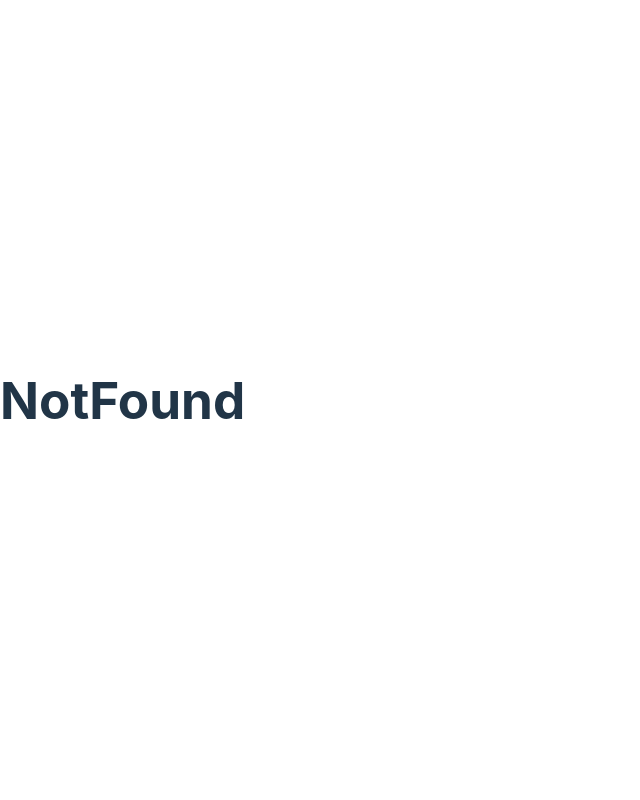
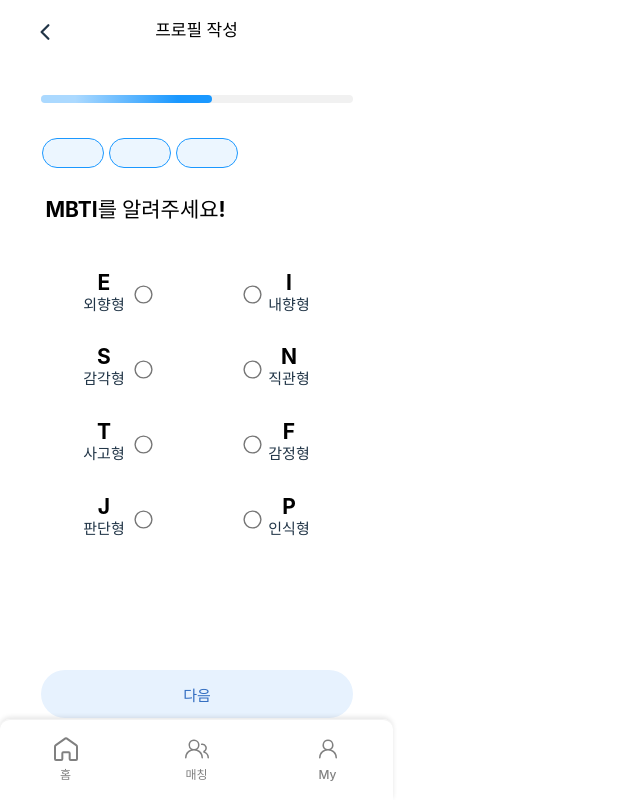
Before and after one commit to umc-meetpick/meetpick_frontend, a React (Vite) app: page /setProfile/mbti in a window 1280 px wide. Before the commit this address had no page. Shown: the whole page, without its empty margins (0-640 px from the left). Built offline with nearby package versions, Linux system fonts and the light colour scheme.

Commit message:
Feat: setMBTI 구현

```diff
--- a/src/components/SetProfileNavbar.tsx
+++ b/src/components/BasicNavbar.tsx
@@ -3,7 +3,11 @@ import styled from 'styled-components';
 import { useNavigate } from "react-router-dom";
 import { IoChevronBackOutline } from "react-icons/io5";
 
-const SetProfileNavbar: React.FC = () =>{
+interface TitleProps{
+    title:string;
+}
+
+const BasicNavbar: React.FC<TitleProps> = ({title}) =>{
     const navigate = useNavigate();
     const handleGoBack = () => {
         navigate(-1);
@@ -11,11 +15,11 @@ const SetProfileNavbar: React.FC = () =>{
     return(
         <Container>
             <IconPosition onClick={handleGoBack}><IoChevronBackOutline size={24}/></IconPosition>
-            <Title>프로필 작성</Title>
+            <Title>{title}</Title>
         </Container>
     )
 }
-export default SetProfileNavbar
+export default BasicNavbar
 
 const Container = styled.div`
     width:393px;
--- /dev/null
+++ b/src/components/BlueRadio.tsx
@@ -0,0 +1,43 @@
+import React, {  useContext } from "react";
+import styled from "styled-components";
+import { ProfileInfoContext } from "../context/profileInfoContext";
+
+interface RadioProps {
+    title:string;
+    name:string;
+}
+const BlueRadio:React.FC<RadioProps> = ({title, name}) =>{
+    const {setMbti, mbtiArray, setMbtiArray} = useContext(ProfileInfoContext);
+
+    let index = -1;
+    if (name === "EI") {
+        index = 0;
+    } else if (name === "SN") {
+        index = 1;
+    } else if (name === "TF") {
+        index = 2;
+    } else if (name === "JP") {
+        index = 3;
+    }
+    const handleClick = () => {
+        const updateArray = mbtiArray;
+        updateArray[index] = title;
+        setMbtiArray(updateArray)
+        setMbti(mbtiArray.join(''));
+    };
+    return(
+        <Radio
+            type="radio"
+            name={name}
+            onClick={handleClick}
+        />
+    )
+}
+export default BlueRadio;
+
+const Radio = styled.input`
+    &:checked {
+        accent-color: #007AFF;
+    }
+    transform: scale(1.4);
+`
--- a/src/components/MoveNextRoundBtn.tsx
+++ b/src/components/MoveNextRoundBtn.tsx
@@ -4,12 +4,19 @@ import { useNavigate } from "react-router-dom";
 
 interface MoveNextRoundBtnProps {
     nextPage: string;
+    onClick?: (event: React.MouseEvent<HTMLButtonElement>) => void;
   }
 
-const MoveNextRoundBtn = ({nextPage}: MoveNextRoundBtnProps) =>{
+const MoveNextRoundBtn:  React.FC<MoveNextRoundBtnProps>= ({nextPage, onClick}) =>{
     const navigate = useNavigate();
+    const handleClick = (event: React.MouseEvent<HTMLButtonElement>) => {
+        if (onClick) {
+            onClick(event);
+        }
+        navigate(nextPage);
+      };
     return(
-        <Btn onClick={()=>navigate(nextPage)}>다음</Btn>
+        <Btn onClick={handleClick}>다음</Btn>
     )
 }
 export default MoveNextRoundBtn
--- /dev/null
+++ b/src/components/RadioWrapper.tsx
@@ -0,0 +1,67 @@
+import React, { useState } from "react";
+import styled from "styled-components";
+import BlueRadio from "./BlueRadio";
+
+interface radioProps {
+    title:string;
+    explain:string;
+    name:string;
+    left?:boolean;
+}
+
+const RadioWrapper: React.FC<radioProps> = ({title, explain, name, left}) =>{
+    if (left){
+        return(
+            <Wrapper $left={left}>
+                <OptionWrapper>
+                    <Title>{title}</Title>
+                    <Explain>{explain}</Explain>
+                </OptionWrapper>
+                <BlueRadio
+                    title={title}
+                    name={name}
+                />
+            </Wrapper>
+        )
+    }
+    return(
+        <Wrapper $left={false}>
+            <BlueRadio
+                    title={title}
+                    name={name}
+            />
+            <OptionWrapper>
+                <Title>{title}</Title>
+                <Explain>{explain}</Explain>
+            </OptionWrapper>
+        </Wrapper>
+    )
+}
+export default RadioWrapper;
+
+const Wrapper = styled.div<{$left:boolean}>`
+    display:flex;
+    align-items: center;
+    justify-content: ${({$left})=>$left ? "left" : "right"};
+    gap:5px;
+`;
+const OptionWrapper = styled.div`
+    width:45px;
+    height:46px;
+    display: flex;
+    flex-direction: column;
+    align-items: center;
+    justify-content: center;
+    text-align: center;
+`;
+const Title = styled.div`
+    font-size:21px;
+    font-weight:700;
+    color:black;
+    width:302px;
+    height:23px;
+    line-height:23px;
+`;
+const Explain = styled.div`
+    font-size:15px;
+`;
--- a/src/components/profileSelectedBorder.tsx
+++ b/src/components/profileSelectedBorder.tsx
@@ -2,13 +2,22 @@ import React from "react";
 import styled from "styled-components";
 
 interface SelectedProps {
-    input: string;
+    input: string[];
 }
 
 const ProfileSelectedBorder:React.FC<SelectedProps> = ({input}) =>{
     return(
         <Container>
-            <Border length={input.length}>{input}</Border>
+            {input.map((item, index) => {
+                const isImage = item.endsWith(".png");
+                return isImage ? (
+                    <ImgBorder key={index} src={item} alt={`image-${index}`} />
+                ) : (
+                    <Border key={index} length={item.length}>
+                        {item}
+                    </Border>
+                );
+            })}
         </Container>
     );
 }
@@ -20,16 +29,23 @@ const Container = styled.div`
     margin:0 auto;
     display: flex;
     justify-content: flex-start;
+    gap:5px;
 `;
-const Border = styled.div<{ length: number }>`
+const Border = styled.div<{ length: number}>`
     color:black;
     font-size:13px;
     font-weight:400;
     text-align:center;
     line-height:28px;
-    width: ${({ length }: { length: number }) => (length > 0 ? `${length * 10 + 40}px` : "60px")};
+    width: ${({ length }: { length: number }) => (length > 0 ? `${length * 10 + 20}px` : "60px")};
     height:28px;
     border: 1px solid #1B98FF;
     background-color: #ECF6FF;
     border-radius:100px;
 `;
+const ImgBorder = styled.img`
+    width:28px;
+    height:28px;
+    border: 1px solid #1B98FF;
+    border-radius:100px;
+`;
--- a/src/context/profileInfoContext.tsx
+++ b/src/context/profileInfoContext.tsx
@@ -6,8 +6,8 @@ interface ProfileInfoContextType {
     setNickName: (nickname: string) => void;
     image: string;
     setImage: (image: string) => void;
-    studentNum: number;
-    setStudentNum: (studentNum: number) => void;
+    studentNum: string;
+    setStudentNum: (studentNum: string) => void;
     mbti: string;
     setMbti: (mbti: string) => void;
     major: string;
@@ -16,6 +16,8 @@ interface ProfileInfoContextType {
     setHobby: (hobby: string[]) => void;
     contect: string;
     setContect: (contect: string) => void;
+    mbtiArray: string[];
+    setMbtiArray: (hobby: string[]) => void;
   }
 
 // 초기값 설정
@@ -24,7 +26,7 @@ const defaultValue: ProfileInfoContextType = {
     setNickName: () => {},
     image: "",
     setImage: () => {},
-    studentNum: 0,
+    studentNum: "",
     setStudentNum: () => {},
     mbti: "",
     setMbti: () => {},
@@ -34,6 +36,8 @@ const defaultValue: ProfileInfoContextType = {
     setHobby: () => {},
     contect: "",
     setContect: () => {},
+    mbtiArray:[],
+    setMbtiArray: () => {},
   };
 
 
@@ -46,12 +50,12 @@ interface ProfileContextProviderProps {
 export function ProfileContextProvider({children}:ProfileContextProviderProps){
     const [nickname, setNickName] = useState<string>("");
     const [image, setImage] = useState<string>("");
-    const [studentNum, setStudentNum] = useState<number>(0);
+    const [studentNum, setStudentNum] = useState<string>("");
     const [mbti, setMbti] = useState<string>("");
     const [major, setMajor] = useState<string>("");
     const [hobby, setHobby] = useState<string[]>([]);
     const [contect, setContect] = useState<string>("");
-
+    const [mbtiArray, setMbtiArray] = useState<string[]>([]);
     return(
         <ProfileInfoContext.Provider
             value={{
@@ -68,7 +72,9 @@ export function ProfileContextProvider({children}:ProfileContextProviderProps){
                 hobby,
                 setHobby,
                 contect,
-                setContect
+                setContect,
+                mbtiArray,
+                setMbtiArray
             }}
         >
             {children}
--- a/src/pages/setProfilePages/setImage.tsx
+++ b/src/pages/setProfilePages/setImage.tsx
@@ -1,5 +1,5 @@
 import React, {useState, useContext} from "react"
-import SetProfileNavbar from '../../components/SetProfileNavbar';
+import SetProfileNavbar from '../../components/BasicNavbar';
 import ProgressBar from '../../components/ProgressBar';
 import styled from "styled-components";
 import MoveNextRoundBtn from "../../components/MoveNextRoundBtn";
@@ -18,9 +18,9 @@ const SetImage = () =>{
     }
     return(
         <>
-            <SetProfileNavbar/>
+            <SetProfileNavbar title={"프로필 작성"}/>
             <ProgressBar progress={28}/>
-            <ProfileSelectedBorder input={nickname}/>
+            <ProfileSelectedBorder input={[nickname]}/>
             <Container>
                 <Title>원하는 프로필을 선택하세요!</Title>
                 <ImageWrapper>
--- /dev/null
+++ b/src/pages/setProfilePages/setMBTI.tsx
@@ -0,0 +1,77 @@
+import React, { useState, useContext} from "react"
+import SetProfileNavbar from '../../components/BasicNavbar';
+import ProgressBar from '../../components/ProgressBar';
+import styled from "styled-components";
+import MoveNextRoundBtn from "../../components/MoveNextRoundBtn";
+import { ProfileInfoContext } from '../../context/profileInfoContext';
+import ProfileSelectedBorder from "../../components/profileSelectedBorder";
+import RadioWrapper from "../../components/RadioWrapper";
+
+const SetMBTI = () =>{
+    const {nickname, image, studentNum, mbti} = useContext(ProfileInfoContext);
+    return(
+        <>
+            <SetProfileNavbar title={"프로필 작성"}/>
+            <ProgressBar progress={55}/>
+            <ProfileSelectedBorder input={[nickname,image,studentNum]}/>
+            <Container>
+                <Title>MBTI를 알려주세요!</Title>
+                <RadioGrid>
+                    <RadioWrapper title="E" explain="외향형" name="EI" left={true}/>
+                    <RadioWrapper title="I" explain="내향형" name="EI"/>
+                    <RadioWrapper title="S" explain="감각형" name="SN" left={true}/>
+                    <RadioWrapper title="N" explain="직관형" name="SN"/>
+                    <RadioWrapper title="T" explain="사고형" name="TF" left={true}/>
+                    <RadioWrapper title="F" explain="감정형" name="TF"/>
+                    <RadioWrapper title="J" explain="판단형" name="JP" left={true}/>
+                    <RadioWrapper title="P" explain="인식형" name="JP"/>
+                </RadioGrid>
+                {mbti.length === 4 &&
+                    <MbtiWrapper>
+                        <Mbti>{mbti}</Mbti><Title> 메이트시군요!</Title>
+                    </MbtiWrapper>
+                }
+                <MoveNextRoundBtn nextPage={"/setProfile/major"} />
+            </Container>
+        </>
+    )
+}
+export default SetMBTI;
+
+const Container = styled.div`
+    margin-top:100px;
+    margin: 0 auto;
+    height:calc(100vh - 240px)
+`;
+const Title = styled.div`
+    font-size:21px;
+    font-weight:700;
+    color:black;
+    width:302px;
+    height:23px;
+    line-height:23px;
+`;
+const RadioGrid = styled.div`
+    width:230px;
+    height:289px;
+    margin:0 auto;
+    display:grid;
+    grid-template-columns: repeat(2, 1fr);
+    grid-template-rows: repeat(4, auto);
+    gap:10px;
+    margin-top:40px;
+`;
+const MbtiWrapper = styled.div`
+    width:190px;
+    height:23px;
+    display:flex;
+    text-align:center;
+    margin: 40px auto;
+`;
+const Mbti = styled.div`
+    font-size:21px;
+    font-weight:700;
+    color:#007AFF;
+    height:23px;
+    line-height:23px;
+`;
--- a/src/pages/setProfilePages/setNickname.tsx
+++ b/src/pages/setProfilePages/setNickname.tsx
@@ -1,5 +1,5 @@
 import React, { useState, useContext } from 'react';
-import SetProfileNavbar from '../../components/SetProfileNavbar';
+import SetProfileNavbar from '../../components/BasicNavbar';
 import ProgressBar from '../../components/ProgressBar';
 import styled from 'styled-components';
 import GrayBottomInput from '../../components/GrayBottomInput';
@@ -21,7 +21,7 @@ const SetNickName: React.FC = () => {
     }
     return (
         <>
-            <SetProfileNavbar/>
+            <SetProfileNavbar title={"프로필 작성"}/>
             <ProgressBar progress={14}/>
             <Container>
                 <Title>
--- /dev/null
+++ b/src/pages/setProfilePages/setStudentNum.tsx
@@ -0,0 +1,50 @@
+import React, { useState, useContext} from "react"
+import SetProfileNavbar from '../../components/BasicNavbar';
+import ProgressBar from '../../components/ProgressBar';
+import styled from "styled-components";
+import MoveNextRoundBtn from "../../components/MoveNextRoundBtn";
+import { ProfileInfoContext } from '../../context/profileInfoContext';
+import ProfileSelectedBorder from "../../components/profileSelectedBorder";
+import GrayBottomInput from "../../components/GrayBottomInput";
+
+const SetStudentNum = () =>{
+    const [inputValue, setInputValue] = useState("");
+    const {nickname, image, setStudentNum} = useContext(ProfileInfoContext);
+    return(
+        <>
+            <SetProfileNavbar title={"프로필 작성"}/>
+            <ProgressBar progress={40}/>
+            <ProfileSelectedBorder input={[nickname,image]}/>
+            <Container>
+                <Title>학번을 입력해주세요</Title>
+                <SubInfo>숫자만 입력해주세요! ex) 22학번 → 22</SubInfo>
+                <GrayBottomInput value={inputValue} onChange={(e)=>{setInputValue(e.target.value)}}/>
+                <MoveNextRoundBtn nextPage={"/setProfile/mbti"} onClick={()=>{setStudentNum(inputValue+"학번")}}/>
+            </Container>
+        </>
+    )
+}
+export default SetStudentNum;
+
+const Container = styled.div`
+    margin-top:100px;
+    margin: 0 auto;
+    height:calc(100vh - 240px)
+    border:1px solid red;
+`;
+const Title = styled.div`
+    font-size:21px;
+    font-weight:700;
+    color:black;
+    width:302px;
+    height:23px;
+    line-height:23px;
+`;
+const SubInfo = styled.div`
+    margin-top:20px;
+    width:300px;
+    height:23px;
+    font-size:14px;
+    color:#838383;
+    margin-bottom:40px;
+`;
```
Also changed, not shown: src/router/router.tsx (+10 -0 lines).
